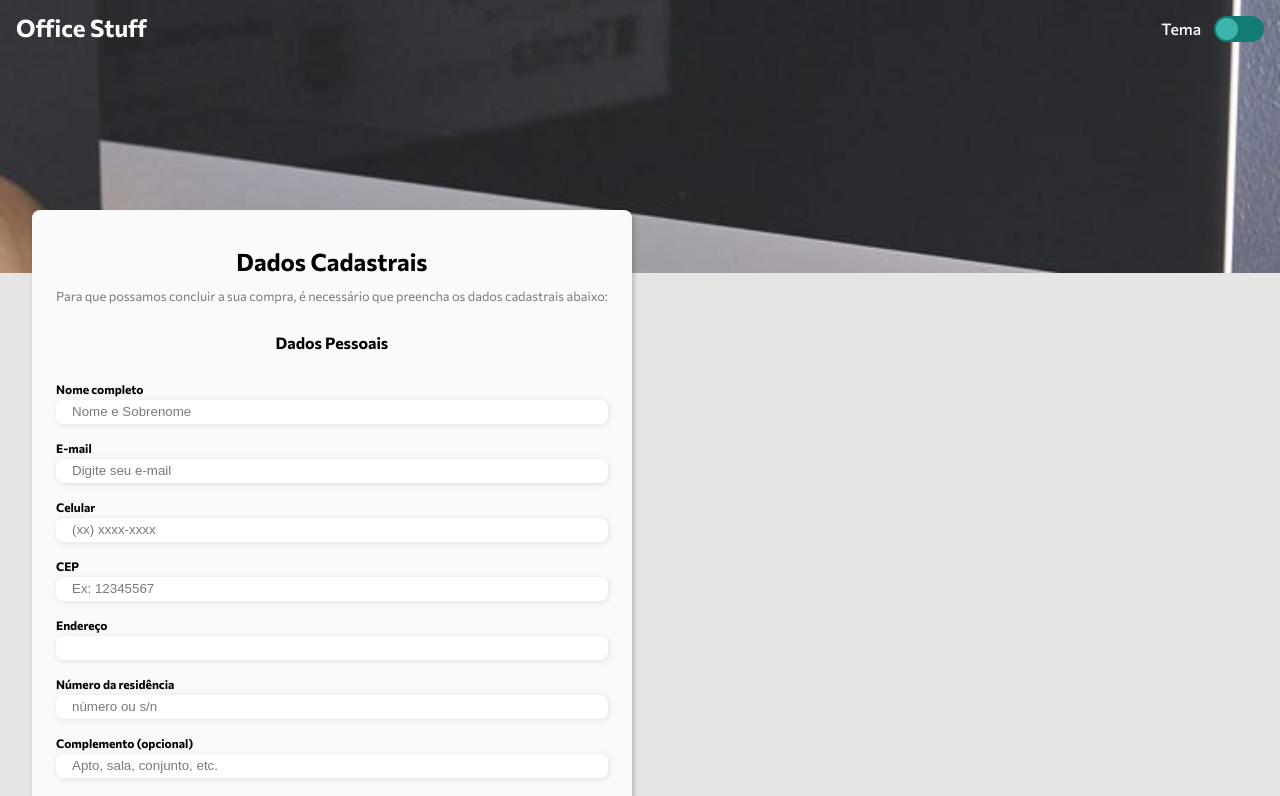
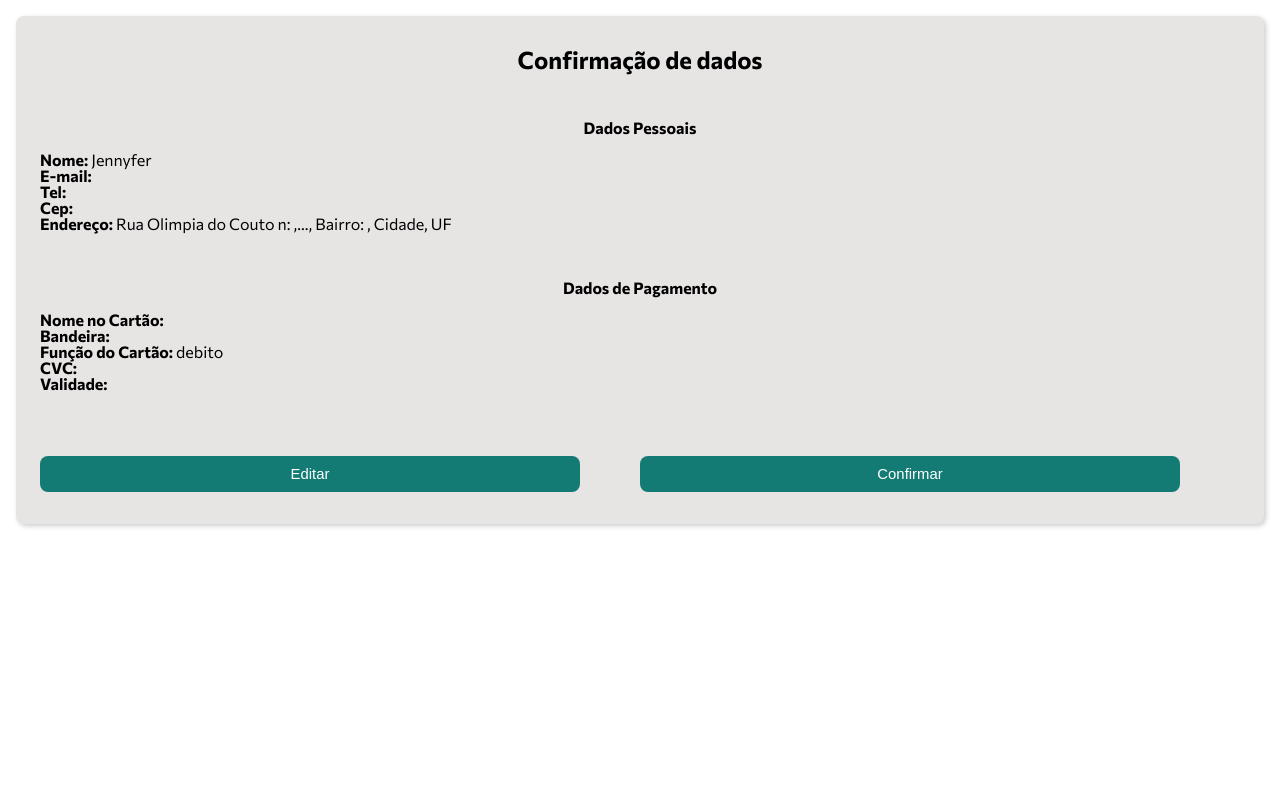
Before and after one commit to JennyLamego2022/Form_Cadastro, an Angular app: page /cadastro in a window 1280 px wide. Before the commit this address led to /. Shown: the top 796 px of the page. Built offline with nearby package versions, Linux system fonts and the light colour scheme.

Commit message:
feat: Criação de rotas e routerLink, criação de componente cadastro

```diff
--- a/src/app/app-routing.module.ts
+++ b/src/app/app-routing.module.ts
@@ -1,7 +1,28 @@
-import { NgModule } from '@angular/core';
+import { CadastroComponent } from './componentes/cadastro/cadastro.component';
+import { CardComponent } from './componentes/card/card.component';
+import { FormComponent } from './componentes/form/form.component';
+import { NgModule, Component } from '@angular/core';
 import { RouterModule, Routes } from '@angular/router';
 
-const routes: Routes = [];
+const routes: Routes = [
+  {
+    path: '',
+    redirectTo: 'form',
+    pathMatch: 'full'
+  },
+  {
+    path: 'form',
+    component: FormComponent
+  },
+  {
+    path: 'card',
+    component: CardComponent
+  },
+  {
+    path: 'cadastro',
+    component: CadastroComponent
+  }
+];
 
 @NgModule({
   imports: [RouterModule.forRoot(routes)],
--- a/src/app/app.component.html
+++ b/src/app/app.component.html
@@ -1,2 +1 @@
-<app-form></app-form>
-<app-card></app-card>
+<router-outlet></router-outlet>
--- a/src/app/app.module.ts
+++ b/src/app/app.module.ts
@@ -7,12 +7,14 @@ import { AppRoutingModule } from './app-routing.module';
 import { AppComponent } from './app.component';
 import { FormComponent } from './componentes/form/form.component';
 import { CardComponent } from './componentes/card/card.component';
+import { CadastroComponent } from './componentes/cadastro/cadastro.component';
 
 @NgModule({
   declarations: [
     AppComponent,
     FormComponent,
-    CardComponent
+    CardComponent,
+    CadastroComponent
   ],
   imports: [
     BrowserModule,
--- /dev/null
+++ b/src/app/componentes/cadastro/cadastro.component.css
@@ -0,0 +1,80 @@
+*{
+  margin: 0;
+  padding: 0;
+  box-sizing: border-box;
+}
+
+.container{
+  --body-bg-color: hsl(0, 6%, 90%);
+  --body-bgForm-color: rgb(250, 250, 250);
+  --input-api-color: hsl(0, 0%, 89%);
+  --body-moderate-color: hsl(176, 50%, 47%);
+  --body-dark-color: hsl(176, 72%, 28%);
+  --bg-gradient-color: linear-gradient(45deg, hsl(176, 50%, 47%), hsl(176, 72%, 28%) );
+
+  --text-primary-color: hsl(0, 0%, 0%);
+  --text-second-color: hsl(0, 0%, 48%);
+  --text-special-color: white;
+}
+
+
+.container{
+  font-family: 'Commissioner', sans-serif;
+  /* width: 100%; */
+  background-color: var(--body-bg-color) ;
+  padding: 2rem 1.5rem;
+  margin: 1rem;
+  border-radius: 8px;
+  box-shadow: 2px 2px 5px #0003;
+  color: var(--text-primary-color);
+}
+
+h1{
+  text-align: center;
+  font-weight: 700;
+  font-size: 1.5rem;
+  margin-bottom: 2rem;
+}
+
+.dados-cadastrados{
+ display: flex;
+ flex-direction: column;
+}
+
+.title{
+  text-align: center;
+  padding: 1rem;
+}
+
+.dadosPessoais, .dadosPagamento{
+  padding-bottom: 2rem;
+}
+
+
+.acoes{
+  display: flex;
+  flex-direction: row;
+  justify-content: space-between;
+}
+
+.acoes button{
+  width: 45%;
+  margin-right: auto;
+  margin-top: 2rem;
+  border:none;
+  background-color: var(--body-dark-color);
+  padding: 0.62rem;
+  border-radius: 8px;
+  cursor: pointer;
+}
+
+.acoes button:hover{
+background-color: var(--body-moderate-color);
+}
+
+.acoes button a{
+  text-decoration: none;
+  font-size: 0.93rem;
+  font-weight: 500;
+  color: var(--text-special-color)
+}
--- /dev/null
+++ b/src/app/componentes/cadastro/cadastro.component.html
@@ -0,0 +1,27 @@
+<div class="dados-cadastrados container ">
+  <h1>
+    Confirmação de dados
+  </h1>
+  <div class="dadosPessoais">
+    <h2 class="title">Dados Pessoais</h2>
+    <p class="nome"><b>Nome:</b> {{ cadastro.nome }}</p>
+    <p class="email"><b>E-mail:</b></p>
+    <p class="tel"><b>Tel:</b></p>
+    <p class="cep"><b>Cep:</b></p>
+    <p class="endereço"><b>Endereço:</b>  {{ cadastro.endereco }} n: ,..., Bairro: , Cidade, UF</p>
+  </div>
+
+   <div class="dadosPagamento">
+    <h2 class="title">Dados de Pagamento</h2>
+    <p class="nomeCard"><b>Nome no Cartão:</b></p>
+    <p class="bandeira"><b>Bandeira:</b></p>
+    <p class="funcao"><b>Função do Cartão:</b> {{ cadastro.funcao }}</p>
+    <p class="cvc"><b>CVC:</b></p>
+    <p class="validade"><b>Validade:</b></p>
+  </div>
+
+  <div class="acoes">
+    <button class="editar"> <a href="">Editar</a></button>
+    <button class="confirmar"><a href="">Confirmar</a></button>
+  </div>
+</div>
--- /dev/null
+++ b/src/app/componentes/cadastro/cadastro.component.ts
@@ -0,0 +1,16 @@
+import { Component } from '@angular/core';
+
+@Component({
+  selector: 'app-cadastro',
+  templateUrl: './cadastro.component.html',
+  styleUrls: ['./cadastro.component.css']
+})
+export class CadastroComponent {
+
+  cadastro = {
+    nome: 'Jennyfer',
+    endereco: 'Rua Olimpia do Couto',
+    funcao: 'debito'
+  }
+
+}
--- a/src/app/componentes/card/card.component.css
+++ b/src/app/componentes/card/card.component.css
@@ -20,7 +20,7 @@
 .container{
   font-family: 'Commissioner', sans-serif;
   width: 100%;
-  height:850px;
+  height:922px;
   justify-content: center;
   align-items: center;
   background-color: var(--body-bg-color) ;
@@ -142,9 +142,10 @@
   border-radius: 8px;
   box-shadow: 2px 2px 5px #0003;
   position: absolute;
-  top: 1376px;
   left: 0;
   right: 0;
+  top: 0;
+  margin-top: 17rem;
 }
 
 .inputCard-box{
--- a/src/app/componentes/card/card.component.html
+++ b/src/app/componentes/card/card.component.html
@@ -46,20 +46,22 @@
         </p>
         <p class="inputCard-box">
           <label for="number">Número do Cartão</label>
-          <input type="number" id="number" name="cardnumber" placeholder="0000 0000 0000 0000" required [(ngModel)]="dadosCartao.numero">
+          <input type="number" id="text" name="cardnumber" placeholder="0000 0000 0000 0000" required [(ngModel)]="dadosCartao.numero" oninput="javascript: if (this.value.length > this.maxLength) this.value = this.value.slice(0, this.maxLength);" maxlength = "16">
         </p>
         <p class="inputCard-box">
           <label for="CVC">CVC</label>
-          <input type="number" id="CVC" name="cardnumber"  placeholder="123" required [(ngModel)]="dadosCartao.cvc">
+          <input type="number" id="CVC" name="cardnumber" size=3 placeholder="123" required [(ngModel)]="dadosCartao.cvc"  oninput="javascript: if (this.value.length > this.maxLength) this.value = this.value.slice(0, this.maxLength);" maxlength = "3">
         </p>
         <p class="inputCard-box">
           <label for="date">Data de Expiração</label>
           <!-- <em></em> -->
-          <input type="date" id="date" name="expiration" required [(ngModel)]="dadosCartao.validade">
+          <input type="date" id="date" name="expiration"  required [(ngModel)]="dadosCartao.validade">
+
         </p>
 
         <p class="submit">
           <button type="submit"><a href="#">Confirma</a></button>
+          <button type="submit"><a routerLink="/form" href="#">Cancelar</a></button>
         </p>
       </fieldset>
 
--- a/src/app/componentes/form/form.component.html
+++ b/src/app/componentes/form/form.component.html
@@ -67,7 +67,7 @@
           </p>
         </fieldset>
         <p class="submit">
-          <button type="submit" (click)="cadastroDados()"><a href="#">Confirma</a></button>
+          <button  type="submit" (click)="cadastroDados()"><a routerLink="/card" href="#">Confirma</a></button>
         </p>
       </form>
     </section>
```
Also changed, not shown: 2 other files (tests, documents, lock files or other folders).
